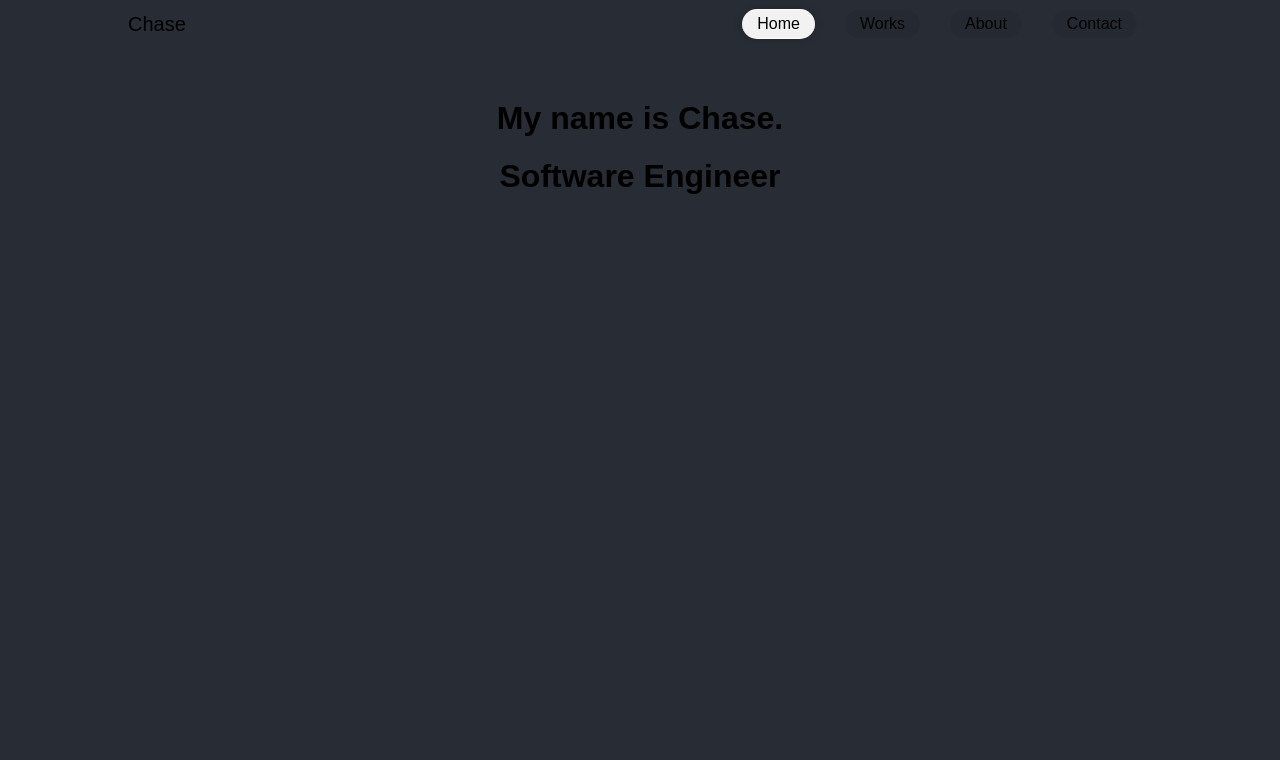
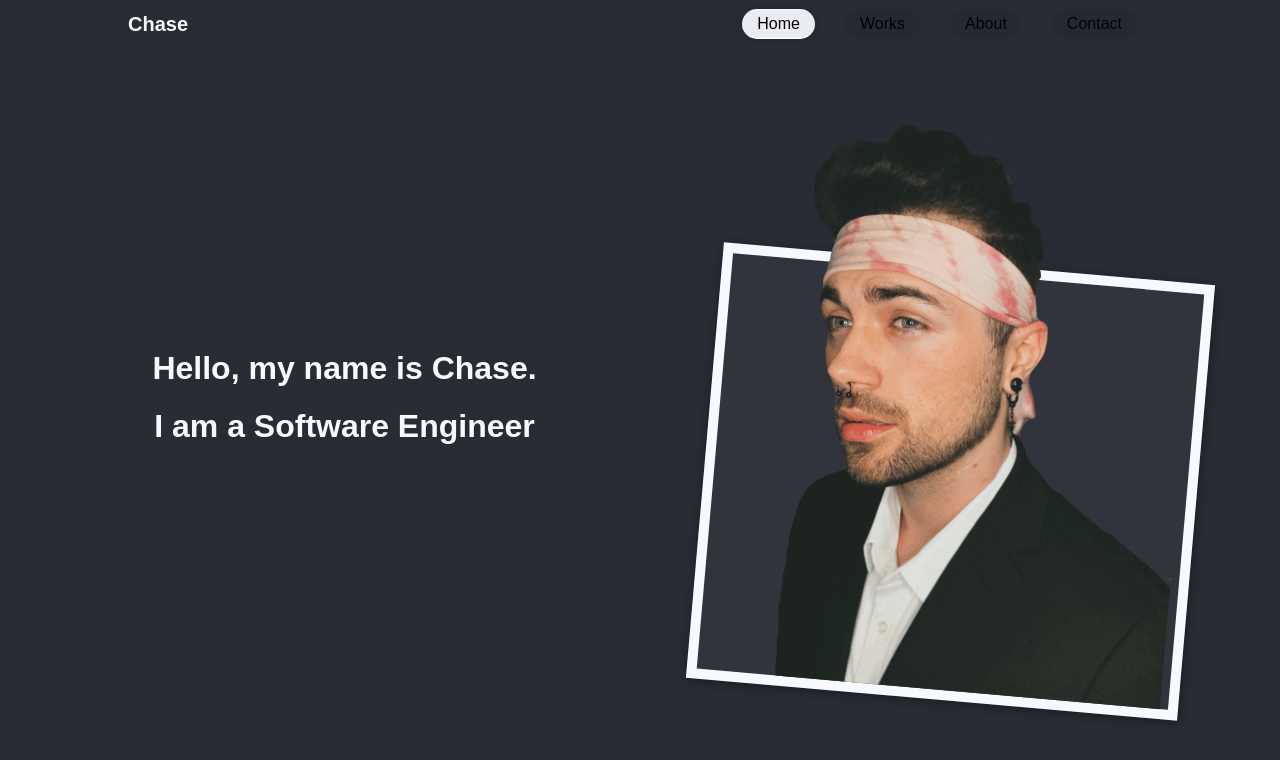
Before and after one commit to Chase-Simmons/Portfolio, a React (Create React App) app: page / in a window 1280 px wide. Shown: the top 760 px of the page. Built offline with nearby package versions, Linux system fonts and the light colour scheme; the HTML template or start-up script is replaced by a standard one.

Commit message:
homepage intro and photo

```diff
--- a/src/App.css
+++ b/src/App.css
@@ -73,4 +73,30 @@ body {
 .landing {
   margin-top: 100px;
   height: 100vh;
+  width: 100vw;
 }
+
+@media (min-width: 1200px) {
+  html {
+    max-width: 1140px;
+  }
+}
+@media (min-width: 992px) {
+  html {
+    max-width: 960px;
+  }
+}
+@media (min-width: 768px) {
+  html {
+    max-width: 720px;
+  }
+}
+@media (min-width: 576px) {
+  html {
+    max-width: 540px;
+  }
+}
+
+.fix-particle-margin {
+  margin-top: -100vh;
+}
--- a/src/App.js
+++ b/src/App.js
@@ -10,9 +10,9 @@ class App extends Component {
       <div className="App">
         <NavBar />
         <div className="landing">
-          {/* <Particles /> */}
+          {/* <Particles />
+          <div className="fix-particle-margin"></div> */}
           <Home />
-          <div className="fix-particle-margin"></div>
         </div>
       </div>
     );
--- a/src/components/home/home.css
+++ b/src/components/home/home.css
@@ -1,3 +1,58 @@
 .home {
-  margin-top: 68px;
+  height: 100vh;
+  width: 100vw;
 }
+.home-container {
+  height: 40%;
+  padding-right: 5%;
+  padding-left: 5%;
+  margin-right: auto;
+  margin-left: auto;
+}
+.home-align {
+  display: flex;
+  flex-wrap: wrap;
+  margin-right: -15px;
+  margin-left: -15px;
+  align-items: center !important;
+  height: 100%;
+}
+.home-left {
+  flex: 0 0 50%;
+  max-width: 50%;
+}
+.home-right {
+  flex: 0 0 50%;
+  max-width: 50%;
+}
+.home-intro {
+  color: #f8f8ff;
+}
+
+.home-image {
+  left: 5%;
+  position: relative;
+  z-index: 1;
+  text-align: center;
+}
+
+.home-image::before {
+  content: '';
+  position: absolute;
+  bottom: -4px;
+  left: 34px;
+  border: 10px solid #f8f8ff;
+  width: 80%;
+  height: 70%;
+  z-index: -1;
+  transform: rotate(5deg);
+  box-shadow: 1px 2px 8px #111111a0;
+  background-color: #44484e53;
+}
+
+.home-selfie {
+  height: 75%;
+  width: 75%;
+  transform: rotate(5deg) scaleX(-1);
+  filter: brightness(92%);
+}
--- a/src/components/home/home.js
+++ b/src/components/home/home.js
@@ -1,11 +1,26 @@
 import React, { Component } from 'react';
+
+import Selfie from '../../assets/me.png';
+
+import './home.css';
 
 export default class Home extends Component {
   render() {
     return (
       <div className="home">
-        <h1>My name is Chase.</h1>
-        <h1>Software Engineer</h1>
+        <div className="home-container">
+          <div className="home-align">
+            <div className="home-left">
+              <h1 className="home-intro">Hello, my name is Chase.</h1>
+              <h1 className="home-intro">I am a Software Engineer</h1>
+            </div>
+            <div className="home-right">
+              <div className="home-image">
+                <img src={Selfie} alt="image" className="home-selfie" />
+              </div>
+            </div>
+          </div>
+        </div>
       </div>
     );
   }
--- a/src/components/navbar/navbar.css
+++ b/src/components/navbar/navbar.css
@@ -6,7 +6,7 @@
   justify-content: space-between;
   top: 0;
   left: 0;
-  width: 100%;
+  width: 100vw;
   height: auto;
   z-index: 9999;
 }
@@ -23,6 +23,7 @@
   justify-content: space-between;
 }
 .navbar-brand {
+  color: #f8f8ff;
   display: inline-block;
   padding-top: 5px;
   padding-bottom: 0.3125rem;
@@ -30,6 +31,7 @@
   font-size: 1.25rem;
   line-height: inherit;
   white-space: nowrap;
+  font-weight: bold;
 }
 .navbar-nav {
   display: flex;
@@ -58,7 +60,7 @@
   transition: all 0.2s;
   border-bottom: 2px solid white;
   top: 0;
-  background: white;
+  background: #f8f8ff;
   left: 0;
   z-index: -1;
   border-radius: 20px;
--- a/src/components/navbar/navitem.js
+++ b/src/components/navbar/navitem.js
@@ -29,7 +29,7 @@ export default class NavItem extends Component {
             isTransitioning = false;
           }
         }
-      }, 500);
+      }, 1000);
     }
 
     function onMouseEnter(e) {
```
Also changed, not shown: src/components/particles/particles.js (+5 -5 lines), src/assets/Cs.png (added), src/assets/me.png (added).
